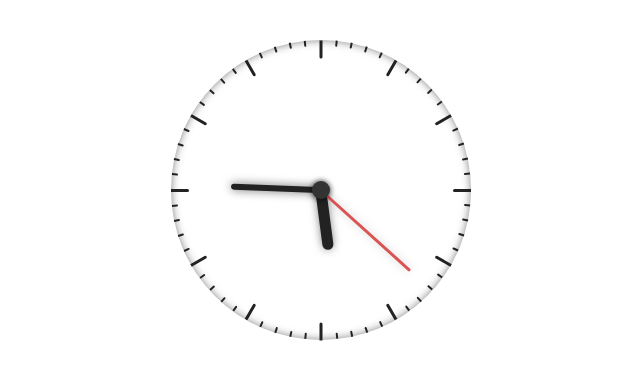
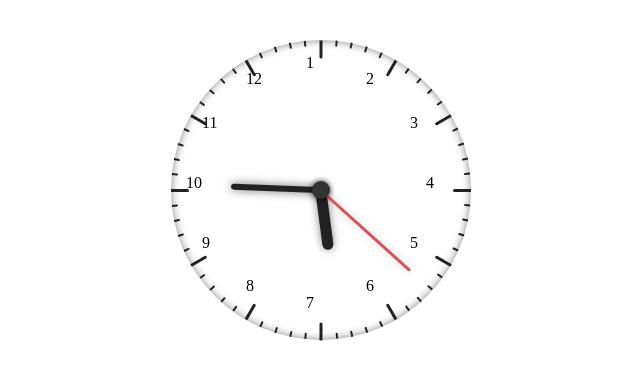
Before and after one commit to darijavan/simple-watch, a plain HTML site: page index.html in a window 1280 px wide. Shown: the whole page, without its empty margins (319-959 px from the left). Drawn offline with Linux system fonts and the light colour scheme.

Commit message:
add digits option

```diff
--- a/css/clock.css
+++ b/css/clock.css
@@ -11,6 +11,17 @@
 
 .clock.dark {
   background-color: rgb(51, 51, 51);
+}
+
+.clock>.digits {
+  position: absolute;
+  width: 100%;
+  height: 100%;
+}
+
+.clock>.digits>* {
+  position: absolute;
+  /* transform: translate(-50%, -50%); */
 }
 
 .clock>.center {
@@ -90,7 +101,7 @@
 }
 
 .clock>.dash-container {
-  position: relative;
+  position: absolute;
   width: 100%;
   height: 100%;
 }
--- a/js/clock.js
+++ b/js/clock.js
@@ -2,12 +2,13 @@ class Clock {
   /**
    * Instantiate a new clock
    * @param {HTMLDivElement} el The div element container for the clock
-   * @param {{ smooth: boolean, size: number, theme: string }} conf Configuration for the clock
+   * @param {{ smooth: boolean, size: number, theme: string, showDigits: boolean }} conf Configuration for the clock
    */
   constructor(el, conf = {
     smooth: false,
     size: 300,
-    theme: 'light'
+    theme: 'light',
+    showDigits: false
   }) {
     this.center = document.createElement('div');
     this.ph = document.createElement('div');
@@ -43,6 +44,27 @@ class Clock {
    * @param {HTMLDivElement} clock The clock DOM element
    */
   initClock(clock) {
+    if (this.conf.showDigits) {
+      let digitContainer = document.createElement('div');
+      digitContainer.className = "digits";
+
+      for (let i = 0; i < 12; i++) {
+        let digit = `${i + 1}`,
+          element = document.createElement('div');
+        element.innerText = digit;
+
+        let angle = (i + 3) * Math.PI / 6,
+          dx = 5 + 40 * (1 - Math.cos(angle)),
+          dy = 5 + 40 * (1 - Math.sin(angle));
+
+        element.style.left = `${dx}%`;
+        element.style.top = `${dy - 0.5}%`;
+        digitContainer.appendChild(element);
+      }
+
+      clock.appendChild(digitContainer);
+    }
+
     clock.classList.add(this.conf.theme || 'light');
 
     clock.style.width = `${this.conf.size || 300}px`;
--- a/js/index.js
+++ b/js/index.js
@@ -3,6 +3,7 @@
 
   let clock = new Clock(clockElement, {
     smooth: false,
-    size: 300
+    size: 300,
+    showDigits: true
   });
 })();
```
